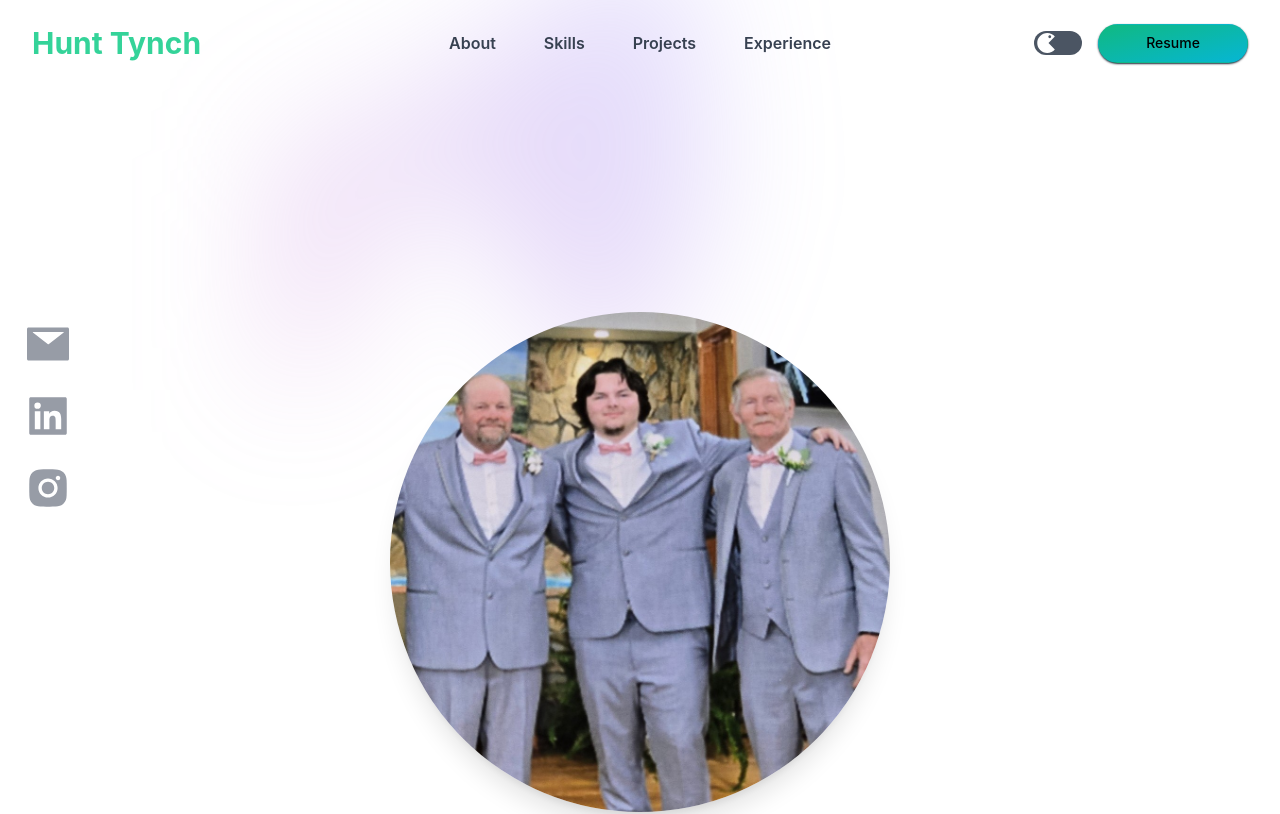
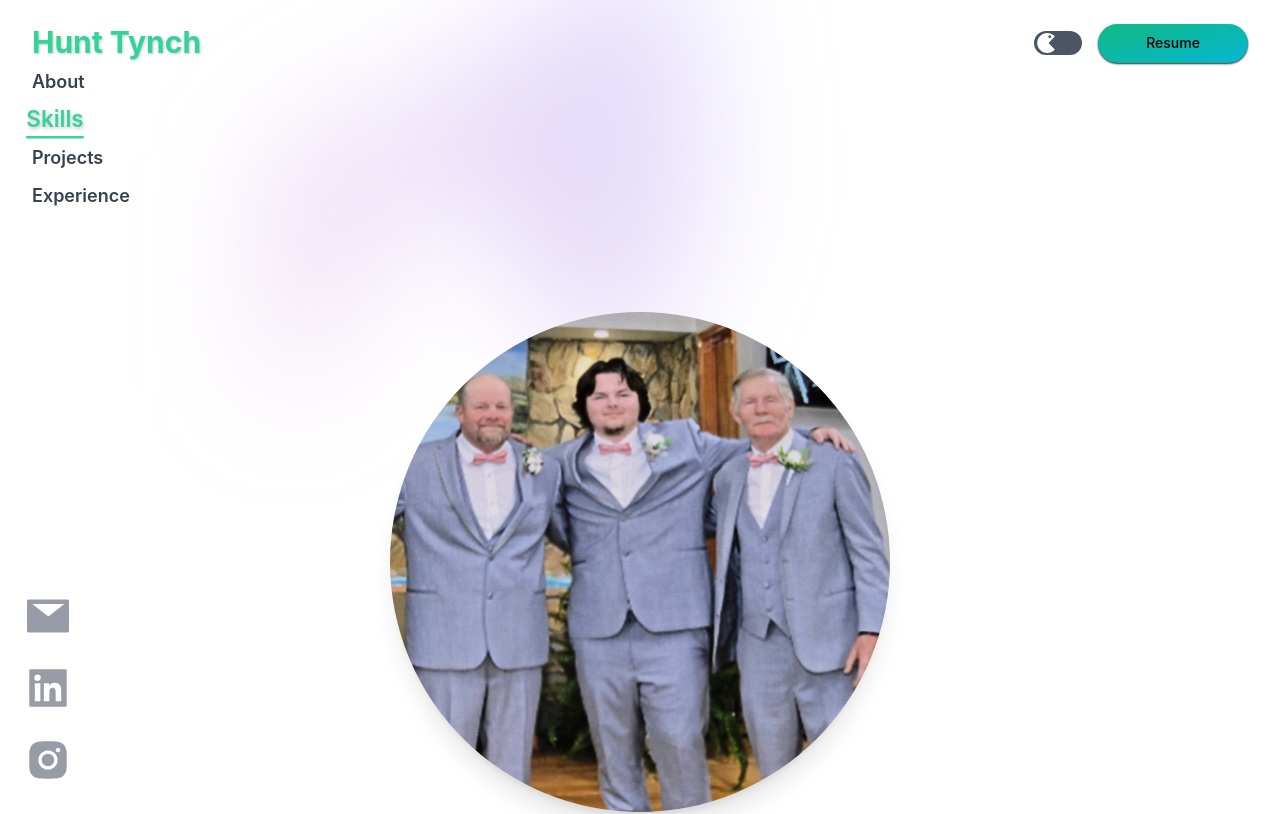
Before and after one commit to hctynch/hctynch.github.io, a React (Vite) app: page / in a window 1280 px wide. Shown: the top 814 px of the page. Built offline with nearby package versions, Linux system fonts and the light colour scheme.

Commit message:
Updated some more styling and uniformed design for different screens.

```diff
--- a/package.json
+++ b/package.json
@@ -18,7 +18,8 @@
     "hctynch.github.io": "file:",
     "react": "^18.3.1",
     "react-dom": "^18.3.1",
-    "react-icons": "^5.4.0"
+    "react-icons": "^5.4.0",
+    "tailwindcss-textshadow": "^2.1.3"
   },
   "devDependencies": {
     "@eslint/js": "^9.17.0",
--- a/src/components/Navbar.jsx
+++ b/src/components/Navbar.jsx
@@ -1,8 +1,6 @@
-import { Button, Dialog, DialogPanel } from '@headlessui/react';
-import { Bars3Icon, XMarkIcon } from '@heroicons/react/24/outline';
-import { useEffect, useState } from 'react';
+import { Button } from '@headlessui/react';
+import { useEffect, useRef, useState } from 'react';
 import { AiFillInstagram, AiFillLinkedin, AiFillMail } from 'react-icons/ai';
-import { FaHome } from 'react-icons/fa';
 import PacmanToggle from './PacmanToggle';
 
 const navigation = [
@@ -36,9 +34,39 @@ const projects = [
   { title: 'Upcoming Project (ML Routing System)', description: [], tools: '...', href: '#'},
 ];
 
+export default function Example() {
+  const [activeIndex, setActiveIndex] = useState(null);
+  const sectionRefs = useRef([]);
 
-export default function Example() {
-  const [mobileMenuOpen, setMobileMenuOpen] = useState(false)
+  const handleScroll = () => {
+    const windowCenter = window.innerHeight / 2 + window.scrollY;
+
+    // Find the section closest to the center of the viewport
+    const closestIndex = sectionRefs.current.reduce((closest, section, index) => {
+      if (!section) return closest;
+
+      const sectionTop = section.offsetTop;
+      const sectionHeight = section.offsetHeight;
+      const sectionCenter = sectionTop + sectionHeight / 2;
+      const distanceToCenter = Math.abs(windowCenter - sectionCenter);
+
+      return distanceToCenter < closest.distance
+        ? { index, distance: distanceToCenter }
+        : closest;
+    }, { index: null, distance: Infinity }).index;
+
+    setActiveIndex(closestIndex);
+  };
+
+  useEffect(() => {
+    window.addEventListener("scroll", handleScroll);
+    handleScroll(); // Run on initial load to set the active section
+
+    return () => {
+      window.removeEventListener("scroll", handleScroll);
+    };
+  }, []);
+
   const [showPacman, setShowPacman] = useState(false);
 
   const PacmanWithGhost = () => {
@@ -148,32 +176,40 @@ export default function Example() {
     );
   };
 
+
   return (
     <div className="max-h-max">
       <header className="fixed inset-x-0 top-0 z-50">
         <nav aria-label="Global" className="flex items-center justify-between p-6 lg:px-8">
           <div className="flex lg:flex-1">
-            <a href="#home" className="-m-1.5 p-1.5">
+            <a href="#home" className="absolute -m-1.5 p-1.5 left-2 top-6 lg:left-8">
               <span className="sr-only">Hunt Tynch</span>
-              <p className="text-emerald-400 font-Inter font-bold text-3xl">
+              <p className="text-emerald-400 font-Inter font-bold text-2xl lg:text-3xl text-shadow-sm">
                 Hunt Tynch
               </p>
             </a>
           </div>
-          <div className="flex lg:hidden">
-            <button
-              type="button"
-              onClick={() => setMobileMenuOpen(true)}
-              className="-m-2.5 inline-flex items-center justify-center rounded-md p-2.5 text-black bg-emerald-400"
-            >
-              <span className="sr-only">Open main menu</span>
-              <Bars3Icon aria-hidden="true" className="size-6" />
-            </button>
-          </div>
-          <div className="hidden lg:flex lg:gap-x-12">
-            {navigation.map((item) => (
-              <a key={item.name} href={item.href} className="font-Inter text-md font-semibold dark:text-gray-200 text-gray-700">
+          <div className="flex-col flex items-start absolute  top-16 left-2 lg:left-8">
+            {navigation.map((item, index) => (
+              <a
+                key={item.name}
+                href={item.href}
+                className={`font-Inter md:text-lg text-sm font-semibold relative transform transition-all duration-500 hover:text-emerald-400 my-1 ${
+                  activeIndex === index
+                    ? "scale-125 text-shadow-sm text-emerald-400"
+                    : "scale-100 dark:text-gray-200 text-gray-700"
+                }`}
+              >
                 {item.name}
+                {/* Line to the left */}
+                <span
+                  className={`flex h-[2px] bg-emerald-400 transition-all duration-500 ${
+                    activeIndex === index ? "w-full" : "w-0"
+                  }`}
+                  style={{
+                    transform: "translateY(-50%)",
+                  }}
+                ></span>
               </a>
             ))}
           </div>
@@ -192,52 +228,10 @@ export default function Example() {
               </Button>
             </a>
           </div>
-          <div className="fixed right-20 z-50 top-8 lg:hidden">
+          <div className="fixed right-2 z-50 top-8 lg:hidden">
             <PacmanToggle onChange={setShowPacman} />
           </div>
         </nav>
-        <Dialog open={mobileMenuOpen} onClose={setMobileMenuOpen} className="lg:hidden">
-          <div className="fixed inset-0 z-50" />
-          <DialogPanel className="fixed inset-y-0 right-0 z-50 w-full overflow-y-auto bg-gray-300 px-6 py-6 sm:max-w-sm sm:ring-1 sm:ring-gray-900/10">
-            <div className="flex items-center justify-between">
-              <a href="#" className="-m-1.5 p-1.5" onClick={() => setMobileMenuOpen(false)}>
-                <FaHome className="h-10 w-auto text-emerald-400"/>
-              </a>
-              <button
-                type="button"
-                onClick={() => setMobileMenuOpen(false)}
-                className="-m-2.5 rounded-md p-2.5 text-black bg-emerald-400"
-              >
-                <span className="sr-only">Close menu</span>
-                <XMarkIcon aria-hidden="true" className="size-6" />
-              </button>
-            </div>
-            <div className="mt-6 flow-root">
-              <div className="-my-6 divide-y divide-gray-500/10">
-                <div className="space-y-2 py-6">
-                  {navigation.map((item) => (
-                    <a
-                      key={item.name}
-                      href={item.href}
-                      className="-mx-3 block rounded-lg px-3 py-2 text-base/7 font-semibold text-gray-900 hover:bg-gray-50 hover:text-emerald-400"
-                      onClick={() => setMobileMenuOpen(false)}
-                    >
-                      {item.name}
-                    </a>
-                  ))}
-                  <a
-                    href="/Hunt_Tynch_Resume.pdf"
-                    download
-                    onClick={() => setMobileMenuOpen(false)}
-                    className="-mx-3 block rounded-lg px-3 py-2 text-base/7 font-semibold text-gray-900 hover:bg-gray-50 hover:text-emerald-400"
-                  >
-                    Resume
-                  </a>
-                </div>
-              </div>
-            </div>
-          </DialogPanel>
-        </Dialog>
       </header>
 
       <div className="relative isolate px-6 pt-14 lg:px-8">
@@ -298,7 +292,7 @@ export default function Example() {
         </div>
 
         {/* Main Content */}
-        <div className="mx-auto max-w-2xl py-32 sm:py-48 lg:py-56" id="home">
+        <div className="mx-auto max-w-2xl py-32 sm:py-48 lg:py-56" id="home" ref={(el) => (sectionRefs.current[4] = el)}>
           <div className="text-center">
             <div className="flex justify-center items-center mb-10">
             <img
@@ -314,7 +308,7 @@ export default function Example() {
             </p>
           </div>
         </div>
-        <div className="mx-auto max-w-2xl py-10 sm:py-16 lg:py-20" id="about">
+        <div className="mx-auto max-w-2xl py-12 sm:py-16 lg:py-20" id="about" href="#about" ref={(el) => (sectionRefs.current[0] = el)}>
           <div className="text-center">
             <h1 className="text-balance text-5xl font-semibold tracking-tight text-emerald-500 sm:text-7xl">
               About
@@ -327,7 +321,7 @@ export default function Example() {
             </p>
           </div>
         </div>
-        <div className="mx-auto max-w-2xl py-10 sm:py-16 lg:py-20" id="skills">
+        <div className="mx-auto max-w-2xl py-12 sm:py-16 lg:py-20" id="skills" href="#skills" ref={(el) => (sectionRefs.current[1] = el)}>
           <div className="text-center">
             <h1 className="text-balance text-5xl font-semibold tracking-tight text-emerald-500 sm:text-7xl">
               Skills
@@ -355,7 +349,7 @@ export default function Example() {
             </div>
           </div>
         </div>
-        <div className="mx-auto max-w-2xl py-10 sm:py-16 lg:py-20" id="projects">
+        <div className="mx-auto max-w-2xl py-12 sm:py-16 lg:py-20" id="projects" href="#projects" ref={(el) => (sectionRefs.current[2] = el)}>
           <div className="text-center">
             <h1 className="text-balance text-5xl font-semibold tracking-tight text-emerald-500 sm:text-7xl">
               Projects
@@ -392,7 +386,7 @@ export default function Example() {
             </div>
           </div>
         </div>
-        <div className="mx-auto max-w-2xl py-10 sm:py-16 lg:py-20" id="experience">
+        <div className="mx-auto max-w-2xl py-12 sm:py-16 lg:py-20" id="experience" href="#experience" ref={(el) => (sectionRefs.current[3] = el)}>
           <div className="text-center">
             <h1 className="text-balance text-5xl font-semibold tracking-tight text-emerald-500 sm:text-7xl">
               Experience
@@ -434,7 +428,7 @@ export default function Example() {
             </div>
           </div>
         </div>
-        <div className="fixed bottom-2 left-2 lg:top-1/2 lg:-translate-y-20 lg:left-6 z-50">
+        <div className="fixed bottom-4 left-2 lg:left-6 z-50">
           <div className="flex flex-col items-center gap-6">
             {/* Email */}
             <a href="mailto:tynchhunt@gmail.com" target="_blank" rel="noopener noreferrer">
--- a/tailwind.config.js
+++ b/tailwind.config.js
@@ -1,4 +1,5 @@
 /** @type {import('tailwindcss').Config} */
+
 export default {
   content: [
     "./index.html",
@@ -9,5 +10,7 @@ export default {
       fontFamily: 'Inter'
     },
   },
-  plugins: [],
+  plugins: [
+    require('tailwindcss-textshadow'),
+  ],
 }
```
Also changed, not shown: 1 other file (tests, documents, lock files or other folders).
